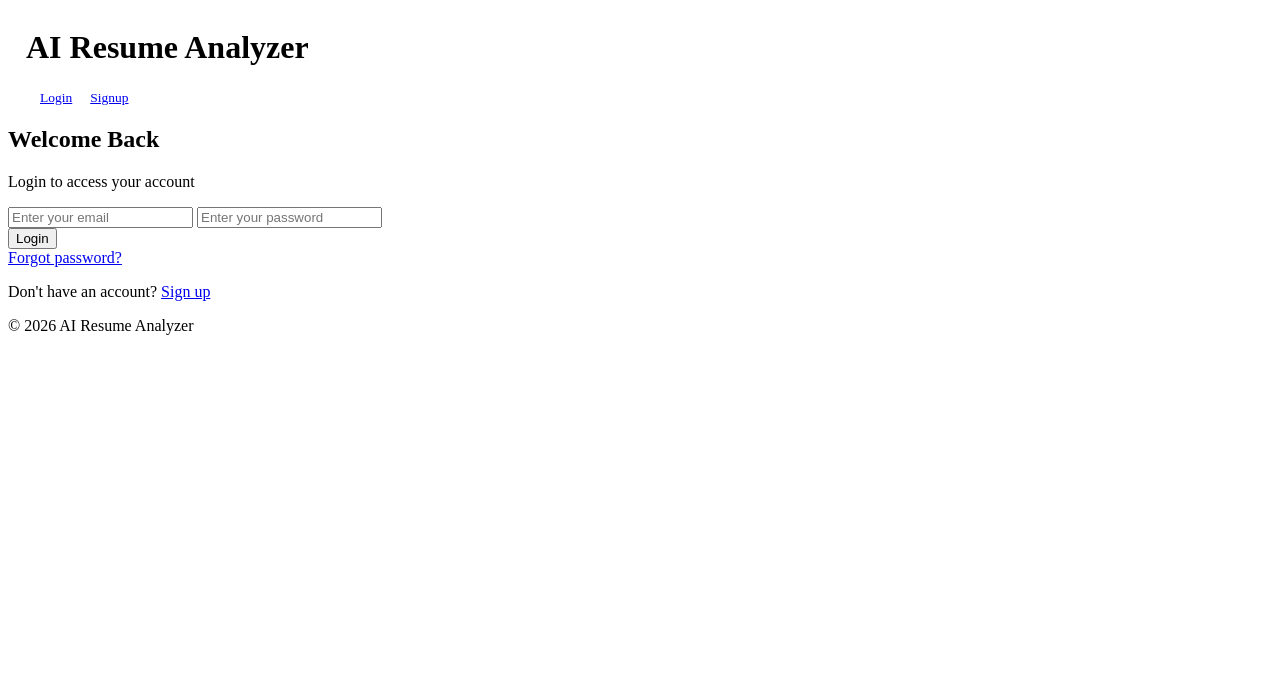
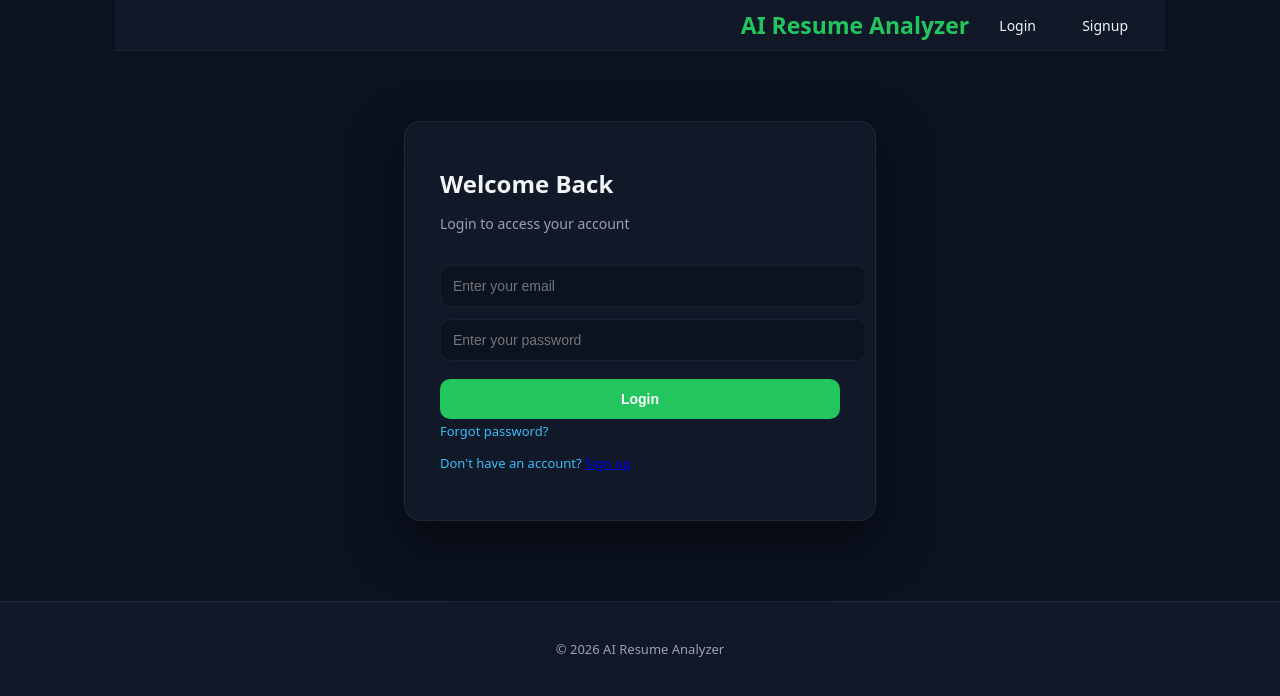
Before and after one commit to ShafiyaAnjum12/ai-resume-analyzer, a Flask app: page /login in a window 1280 px wide. Shown: the top 696 px of the page. Run offline with Flask 3, Linux system fonts and the light colour scheme; parts of the project's set-up code (start-up, migrations or seed data) failed here and were passed over.

Commit message:
Update style.css

```diff
--- a/static/style.css
+++ b/static/style.css
@@ -1,127 +1,248 @@
-/* ================= RESPONSIVE SYSTEM ================= */
+:root {
+    --bg: #0B1220;           /* Deep Dark Navy */
+    --surface: #111827;     /* Rich Dark Slate */
+    --primary: #22C55E;     /* Fresh Green */
+    --accent: #38BDF8;      /* Bright Sky Blue */
+    --text: #F1F5F9;        /* Soft White */
+    --muted: #94A3B8;
+    --border: rgba(255,255,255,0.06);
+}
 
-/* Large Desktop */
-@media (min-width: 1440px) {
-    .container {
-        max-width: 1100px;
+/* ================= GLOBAL ================= */
+body {
+    margin: 0;
+    font-family: system-ui, -apple-system, Segoe UI, Roboto, sans-serif;
+    background: var(--bg);
+    color: var(--text);
+}
+
+
+/* ================= AUTH ================= */
+.auth-container {
+    display: flex;
+    justify-content: center;
+    align-items: center;
+    margin-top: 70px;
 }
 
 .auth-card {
-        width: 420px;
+    width: 400px;
+    background: var(--surface);
+    padding: 35px;
+    border-radius: 16px;
+    box-shadow: 0 20px 50px rgba(0,0,0,0.5);
+    border: 1px solid var(--border);
 }
 
-    h2 {
-        font-size: 26px;
-    }
+.auth-card h2 {
+    margin-top: 10px;
+    margin-bottom: 6px;
+    color: var(--text);
 }
 
-/* Small Laptop */
-@media (max-width: 1280px) {
-    .container {
-        width: 90%;
+.sub-text {
+    color: var(--muted);
+    font-size: 14px;
+    margin-bottom: 20px;
 }
 
-    .auth-card {
-        width: 380px;
+.auth-card input {
+    width: 100%;
+    padding: 12px;
+    margin-top: 12px;
+    border-radius: 10px;
+    border: 1px solid var(--border);
+    background: #0B1220;
+    color: var(--text);
+    font-size: 14px;
+    transition: 0.2s;
 }
 
+.auth-card input:focus {
+    border-color: var(--accent);
+    outline: none;
+    box-shadow: 0 0 0 3px rgba(96,165,250,0.15);
+}
+
+.auth-card button {
+    width: 100%;
+    margin-top: 18px;
+    padding: 12px;
+    background: var(--primary);
+    color: white;
+    border: none;
+    border-radius: 10px;
+    font-weight: 600;
+    cursor: pointer;
+    transition: 0.2s;
+}
+
+.auth-card button:hover {
+    background: #0d8f6e;
+    transform: translateY(-1px);
+}
+
+.auth-links a,
+.switch-auth {
+    font-size: 13px;
+    color: var(--accent);
+    text-decoration: none;
+}
+
+.auth-links a:hover,
+.switch-auth:hover {
+    text-decoration: underline;
+}
+
+/* ================= LAYOUT ================= */
+.container {
+    width: 85%;
+    max-width: 1000px;
+    margin: auto;
+}
+
+/* ================= HEADER ================= */
 header {
-        padding: 0 18px;
+    background: var(--surface);
+    padding: 0 25px;
+    height: 50px;              /* IMPORTANT for vertical centering */
+    display: flex;
+    justify-content: flex-end; /* right side */
+    align-items: center;       /* vertical middle */
+    border-bottom: 1px solid var(--border);
+}
+
+header h1 {
+    font-size: 22px;
+    font-weight: 600;
+    color: var(--text);
+    margin: 0;
+}
+
+nav {
+    float: right;
 }
 
 nav a {
-        font-size: 13.5px;
-        margin-left: 14px;
-    }
+    color: var(--text);
+    margin-left: 18px;
+    text-decoration: none;
+    font-size: 14px;
+    padding: 8px 12px;
+    border-radius: 8px;
+    transition: 0.2s;
 }
 
-/* Tablet */
-@media (max-width: 1024px) {
-    .container {
-        width: 92%;
+nav a:hover {
+    color: var(--accent);
 }
 
-    .auth-card {
-        width: 360px;
+.logo {
+    font-size: 23px;
+    font-weight: 700;
+    color: #22C55E
 }
 
-    nav a {
-        font-size: 13px;
-    }
+
+/* ================= MAIN ================= */
+main {
+    margin-top: 40px;
 }
 
-/* Mobile */
-@media (max-width: 768px) {
-
-    header {
-        flex-direction: column;
-        height: auto;
-        padding: 12px 15px;
-        align-items: flex-start;
+/* ================= CARDS ================= */
+.card {
+    background: var(--surface);
+    padding: 25px;
+    border-radius: 14px;
+    margin-bottom: 25px;
+    box-shadow: 0 15px 35px rgba(0,0,0,0.4);
+    border: 1px solid var(--border);
+    transition: 0.2s ease;
 }
 
-    nav {
-        float: none;
-        width: 100%;
-        display: flex;
-        flex-wrap: wrap;
-        gap: 8px;
-        margin-top: 8px;
+.card:hover {
+    transform: translateY(-3px);
+    border-color: rgba(96,165,250,0.2);
 }
 
-    nav a {
-        margin-left: 0;
-        font-size: 13px;
-        padding: 6px 10px;
-    }
-
-    .auth-container {
-        margin-top: 40px;
-        padding: 0 15px;
-    }
-
-    .auth-card {
-        width: 100%;
-        padding: 25px;
-    }
-
-    main {
-        margin-top: 25px;
-    }
-
+/* ================= HEADINGS ================= */
 h2 {
-        font-size: 20px;
+    margin-bottom: 20px;
+    color: var(--text);
 }
 
 h3 {
-        font-size: 16px;
-    }
+    margin-bottom: 20px;
+    font-size: 18px;
+    color: var(--accent);
 }
 
-/* Small Phones */
-@media (max-width: 480px) {
-
-    .auth-card {
-        padding: 18px;
-        border-radius: 12px;
+/* ================= INPUTS ================= */
+textarea {
+    width: 100%;
+    min-height: 140px;
+    padding: 12px;
+    border-radius: 10px;
+    border: 1px solid var(--border);
+    margin-top: 10px;
+    font-size: 14px;
+    background: #0B1220;
+    color: var(--text);
 }
 
-    nav {
-        flex-direction: column;
-        align-items: flex-start;
+textarea:focus {
+    border-color: var(--accent);
+    outline: none;
 }
 
-    nav a {
+input[type="file"],
+input[type="text"],
+input[name="role"] {
     width: 100%;
-        text-align: left;
+    margin-top: 10px;
+    padding: 12px;
+    border-radius: 10px;
+    border: 1px solid var(--border);
+    background: #0B1220;
+    color: var(--text);
 }
 
+/* ================= BUTTONS ================= */
 button {
-        width: 100%;
-    }
+    margin-top: 15px;
+    padding: 12px;
+    background: var(--primary);
+    color: white;
+    border: none;
+    border-radius: 10px;
+    cursor: pointer;
+    font-size: 14px;
+    font-weight: 600;
+    transition: 0.2s;
 }
 
-/* Safety fix: prevent horizontal scroll */
-html, body {
-    overflow-x: hidden;
+button:hover {
+    background: #0d8f6e;
+    transform: translateY(-1px);
 }
+
+/* ================= LIST ================= */
+ul {
+    padding-left: 18px;
+}
+
+li {
+    margin-bottom: 6px;
+    color: var(--text);
+}
+
+/* ================= FOOTER ================= */
+footer {
+    margin-top: 80px;
+    padding: 25px 20px;
+    text-align: center;
+    background: var(--surface);
+    border-top: 1px solid var(--border);
+    font-size: 13px;
+    color: var(--muted);
+}
```
Lines whose indentation alone changed are shown as unchanged.
